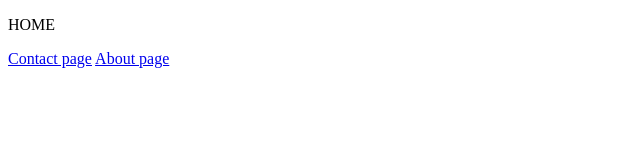
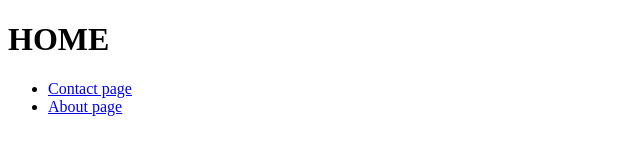
Before and after one commit to vicdata4/gpages-static-nav-example, a plain HTML site: page index.html in a window 1280 px wide. Shown: the whole page, without its empty margins (0-640 px from the left). Drawn offline with Linux system fonts and the light colour scheme.

Commit message:
Update index.html

```diff
--- a/index.html
+++ b/index.html
@@ -2,11 +2,11 @@
 <html>
 <body>
 
-<p>HOME</p>
-<a href="./contact.html">Contact page</a>
-<a href="./about.html">About page</a>
-
-
+<h1>HOME</h1>
+<ul>
+  <li><a href="./contact.html">Contact page</a></li>
+  <li><a href="./about.html">About page</a></li>
+</ul>
 
 </body>
 </html>
```
